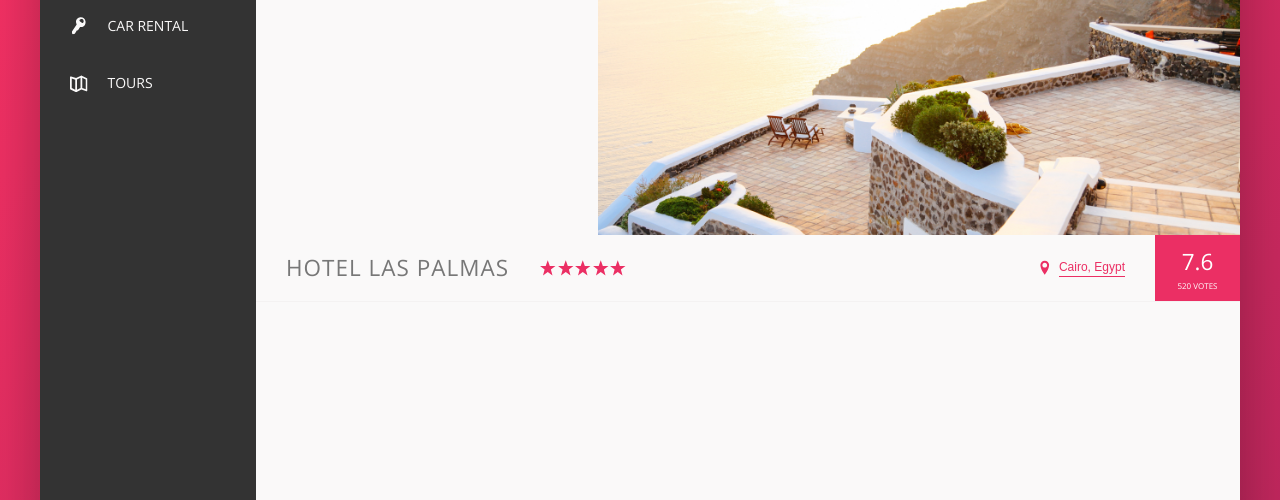
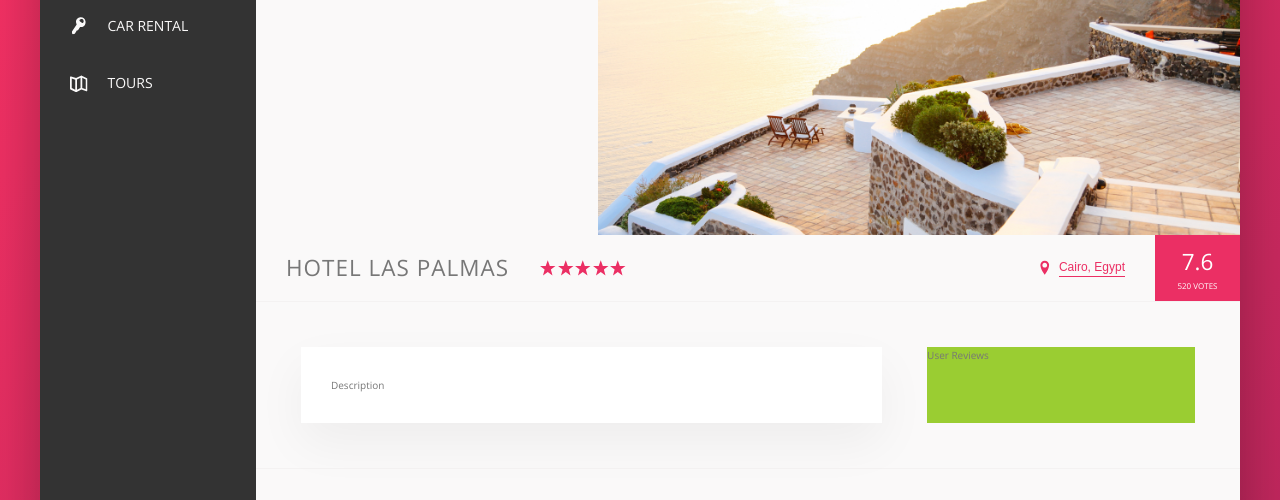
Before and after one commit to mohamed-abdou-mg/Trillo-Template, a website: page index.html in a window 1280 px wide. Shown: the part 300-800 px from the top of the page. Drawn offline with nearby package versions, Linux system fonts and the light colour scheme.

Commit message:
adding the basic structure layout for the detail in the hotel-overview section

```diff
--- a/index.html
+++ b/index.html
@@ -127,6 +127,15 @@
                             <div class="overview__rating-count">520 votes</div>
                         </div>
                     </div>
+
+                    <div class="detail">
+                        <div class="description">
+                            Description
+                        </div>
+                        <div class="user-reviews">
+                            User Reviews
+                        </div>
+                    </div>
                 </main>
             </div>
         </div>
--- a/sass/_layout.scss
+++ b/sass/_layout.scss
@@ -31,3 +31,23 @@
     flex: 1;
     height: 80rem;
 }
+
+.detail {
+    display: flex;
+    padding: 4.5rem;
+    background-color: var(--color-grey-light-1);
+    border-bottom: 1px solid var(--color-grey-light-2);
+}
+
+.description {
+    flex: 0 0 65%;
+    background-color: #fff;
+    box-shadow: 0 2rem 5rem rgba(0,0,0, .05);
+    padding: 3rem;
+    margin-right: 4.5rem;
+}
+
+.user-reviews {
+    flex: 1;
+    background-color: yellowgreen;
+}
```
Also changed, not shown: css/style.css.
